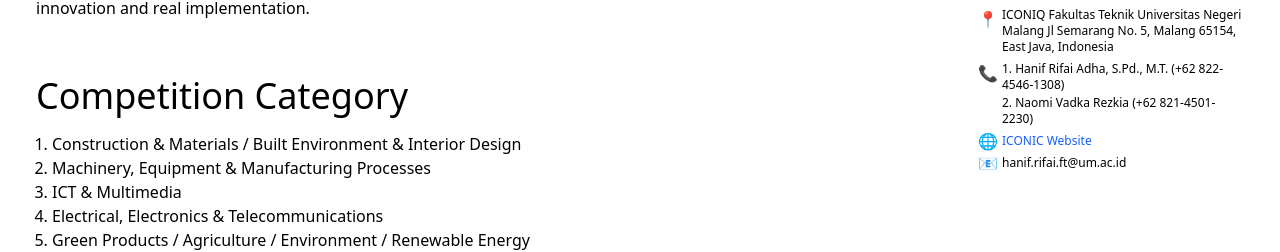
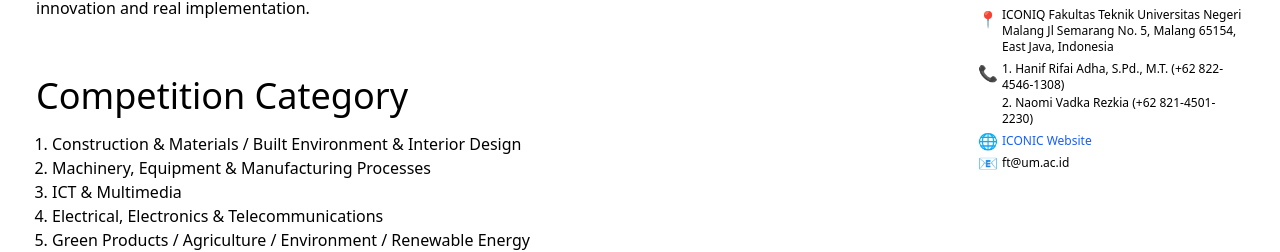
Before and after one commit to FathanAlfariel/iconic, a React (Vite) app: page / in a window 1280 px wide. Shown: the part 944-1196 px from the top of the page. Built offline with nearby package versions, Linux system fonts and the light colour scheme.

Commit message:
change email for contact information

```diff
--- a/src/pages/Guidelines.jsx
+++ b/src/pages/Guidelines.jsx
@@ -250,7 +250,7 @@ const Guidelines = () => {
                 </p>
               </li>
               <li className="relative before:absolute before:left-0 before:top-1/2 before:-translate-y-1/2 before:content-['📧']">
-                <p className="ml-6 text-xs">xxx</p>
+                <p className="ml-6 text-xs">ft@um.ac.id</p>
               </li>
             </ul>
           </div>
--- a/src/pages/Home.jsx
+++ b/src/pages/Home.jsx
@@ -322,7 +322,7 @@ const Home = () => {
                 </p>
               </li>
               <li className="relative before:absolute before:left-0 before:top-1/2 before:-translate-y-1/2 before:content-['📧']">
-                <p className="ml-6 text-xs">hanif.rifai.ft@um.ac.id</p>
+                <p className="ml-6 text-xs">ft@um.ac.id</p>
               </li>
             </ul>
           </div>
```
